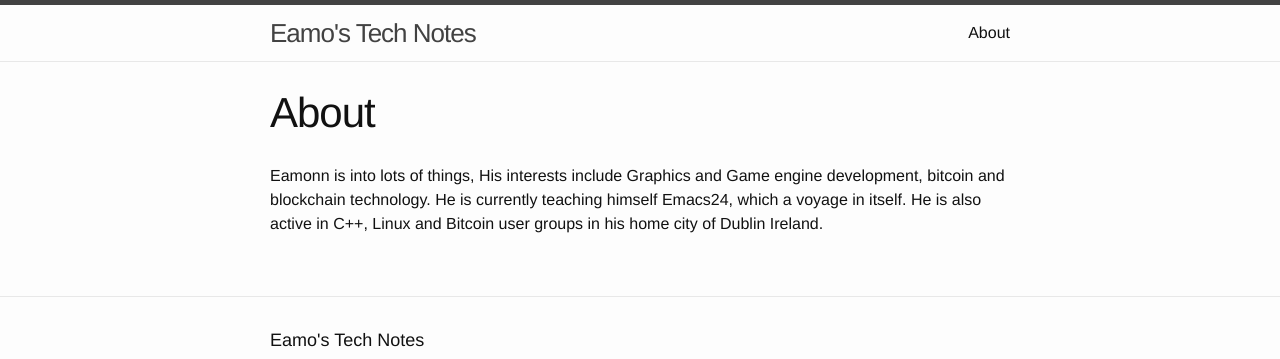
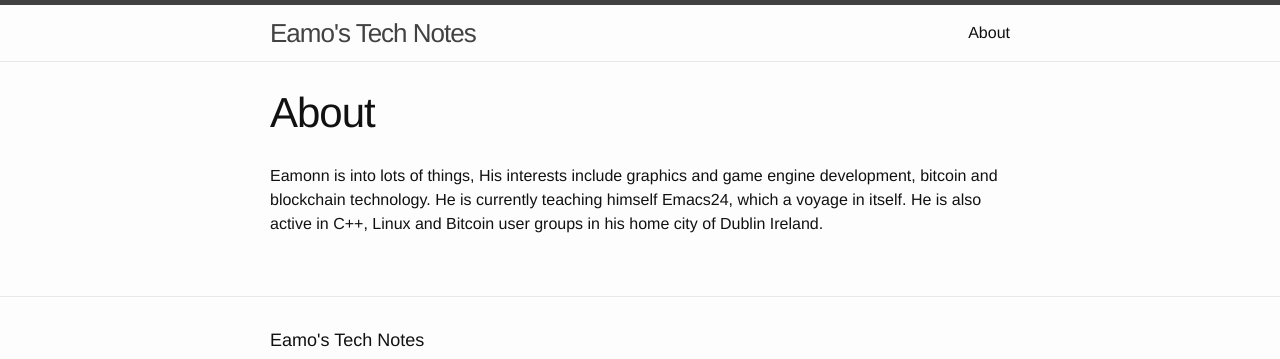
Before and after one commit to eamoc/eamoc.github.io, a Jekyll site: the page built from about.md, in a window 1280 px wide. Shown: the top 359 px of the page. Built offline with Jekyll 4.4.1, drawn with Linux system fonts in a browser that asks for light colours.

Commit message:
Fixed a few typos

```diff
--- a/about.md
+++ b/about.md
@@ -3,6 +3,6 @@ layout: page
 title: About
 permalink: /about/
 ---
-Eamonn is into lots of things, His interests include Graphics and Game engine development, bitcoin and blockchain technology.
+Eamonn is into lots of things, His interests include graphics and game engine development, bitcoin and blockchain technology.
 He is currently teaching himself Emacs24, which a voyage in itself.
 He is also active in C++, Linux and Bitcoin user groups in his home city of Dublin Ireland.
```
